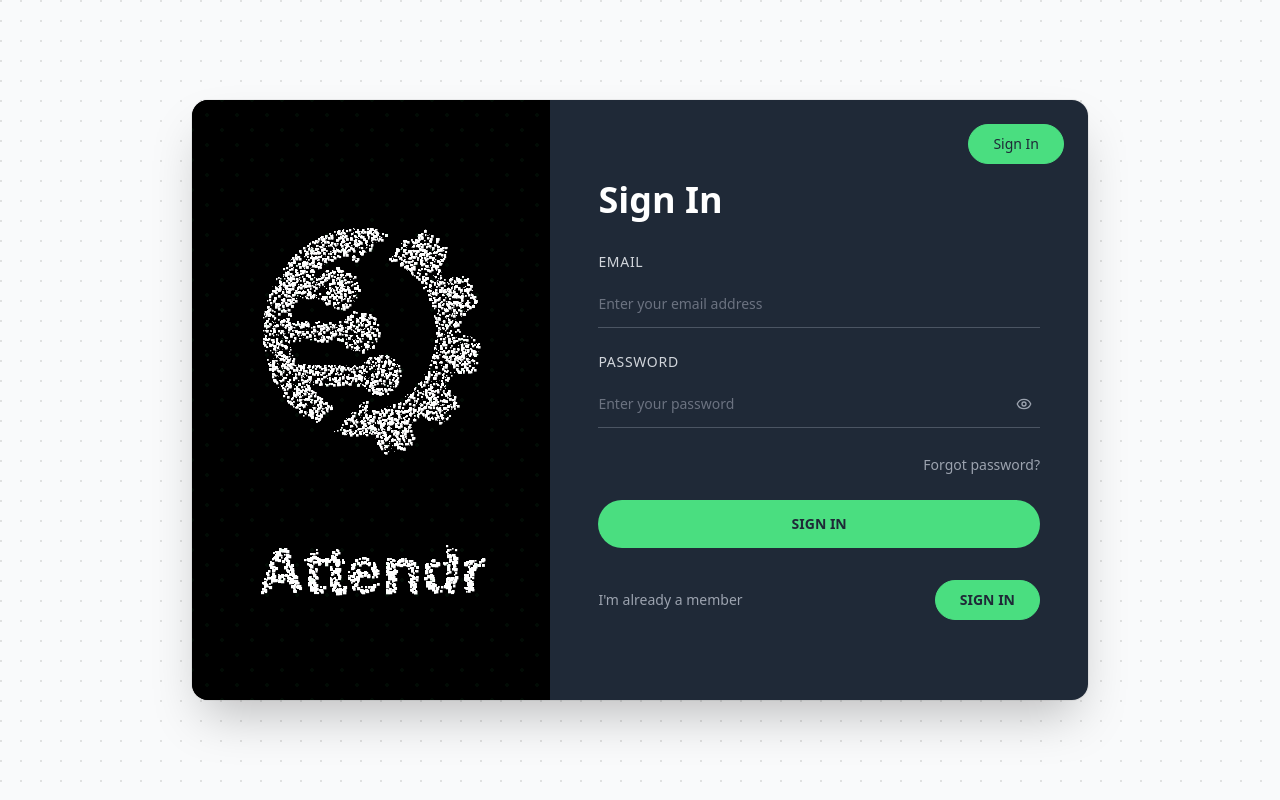
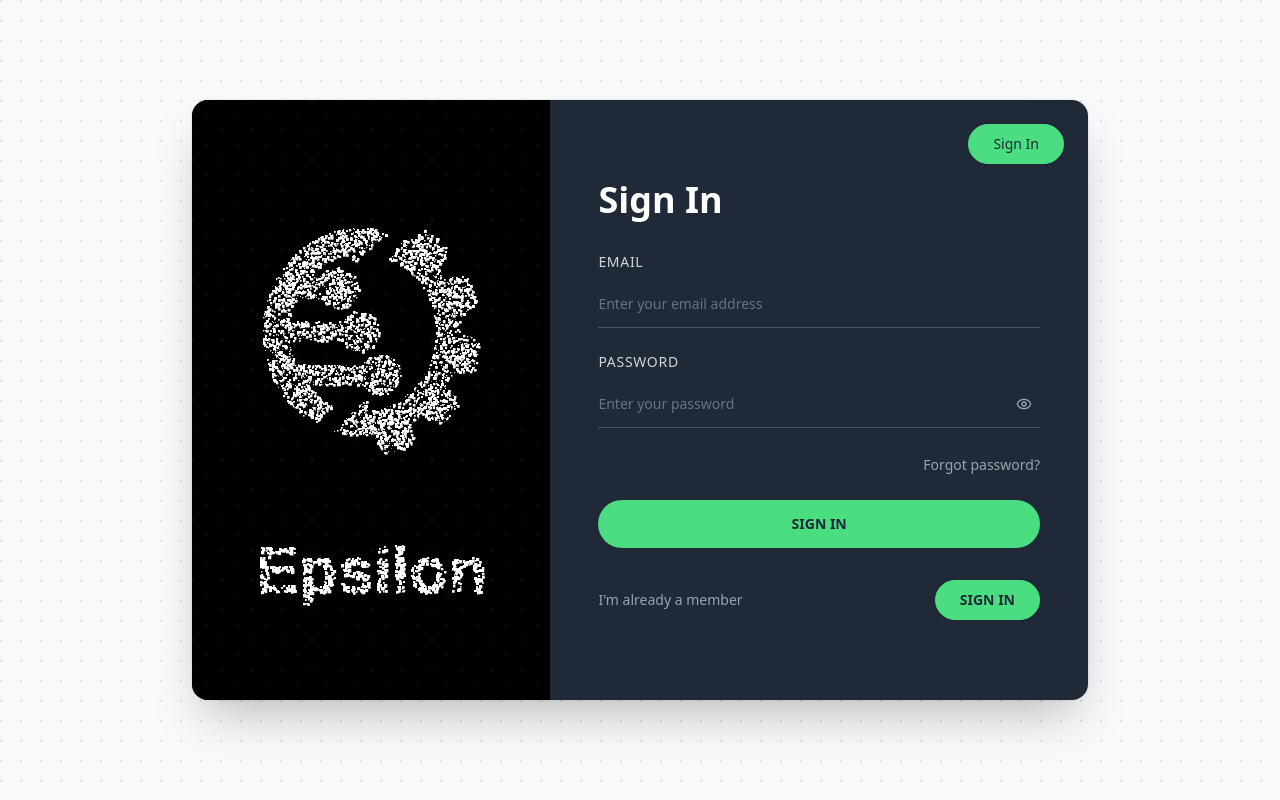
Before and after one commit to zeroslashagency/epsilon-attendance, a React (Vite) app: page /auth in a window 1280 px wide. Built offline with nearby package versions, Linux system fonts and the light colour scheme; no server answers; the HTML template or start-up script is replaced by a standard one.

Commit message:
Fix: Dark mode visibility, database errors, and rebrand to Epsilon

```diff
--- a/src/App.tsx
+++ b/src/App.tsx
@@ -25,7 +25,7 @@ const queryClient = new QueryClient();
 
 const App = () => (
   <ErrorBoundary>
-    <ThemeProvider defaultTheme="dark" storageKey="attendr-ui-theme">
+    <ThemeProvider defaultTheme="light" storageKey="attendr-ui-theme">
       <QueryClientProvider client={queryClient}>
         <AuthProvider>
           <TooltipProvider>
--- a/src/components/Attendance/CurrentAttendanceCard.tsx
+++ b/src/components/Attendance/CurrentAttendanceCard.tsx
@@ -142,7 +142,7 @@ export function CurrentAttendanceCard({ attendanceData, isLoading }: CurrentAtte
                         key={index}
                         className="grid grid-cols-4 gap-4 px-4 py-3 bg-card border border-border rounded-lg hover:bg-muted/30 transition-colors duration-150"
                       >
-                        <div className="text-sm font-medium text-gray-700">
+                        <div className="text-sm font-medium text-foreground">
                           {new Date(today).toLocaleDateString('en-US', { month: 'short', day: 'numeric', year: 'numeric' })}
                         </div>
                         <div className="flex items-center gap-2">
@@ -150,7 +150,7 @@ export function CurrentAttendanceCard({ attendanceData, isLoading }: CurrentAtte
                             "w-2 h-2 rounded-full flex-shrink-0",
                             log.direction === 'in' ? 'bg-green-500' : 'bg-red-500'
                           )} />
-                          <span className="text-sm font-semibold font-mono text-gray-900">{log.time}</span>
+                          <span className="text-sm font-semibold font-mono text-foreground">{log.time}</span>
                         </div>
                         <div className="flex items-center">
                           <Badge
@@ -165,7 +165,7 @@ export function CurrentAttendanceCard({ attendanceData, isLoading }: CurrentAtte
                             {log.direction === 'in' ? '✓ Check In' : '✗ Check Out'}
                           </Badge>
                         </div>
-                        <div className="text-sm text-gray-500 flex items-center gap-1">
+                        <div className="text-sm text-muted-foreground flex items-center gap-1">
                           <ArrowRight className="h-3 w-3" />
                           {getTimeAgo(log.time, today)}
                         </div>
@@ -200,13 +200,13 @@ export function CurrentAttendanceCard({ attendanceData, isLoading }: CurrentAtte
               </div>
 
               {/* Table Header */}
-              <div className="grid grid-cols-4 gap-4 px-4 py-3 bg-gradient-to-r from-green-50/60 to-blue-50/40 rounded-xl text-xs font-bold text-gray-700 border border-green-100/50 shadow-sm">
+              <div className="grid grid-cols-4 gap-4 px-4 py-2.5 bg-muted/50 rounded-lg text-xs font-semibold text-muted-foreground">
                 <div className="flex items-center gap-1.5">
-                  <Calendar className="h-3.5 w-3.5 text-green-600" />
+                  <Calendar className="h-3.5 w-3.5" />
                   Date
                 </div>
                 <div className="flex items-center gap-1.5">
-                  <Clock className="h-3.5 w-3.5 text-green-600" />
+                  <Clock className="h-3.5 w-3.5" />
                   Time
                 </div>
                 <div>Status</div>
@@ -219,9 +219,9 @@ export function CurrentAttendanceCard({ attendanceData, isLoading }: CurrentAtte
                   {yesterdayData.punchLogs.map((log, index) => (
                     <div
                       key={index}
-                      className="grid grid-cols-4 gap-4 px-4 py-3.5 bg-gradient-to-r from-white to-gray-50/30 border border-gray-200/60 rounded-xl hover:border-green-400/60 hover:shadow-md hover:from-green-50/20 hover:to-blue-50/20 transition-all duration-200"
+                      className="grid grid-cols-4 gap-4 px-4 py-3 bg-card border border-border rounded-lg hover:bg-muted/30 transition-colors duration-150"
                     >
-                      <div className="text-sm font-medium text-gray-700">
+                      <div className="text-sm font-medium text-foreground">
                         {new Date(yesterdayStr).toLocaleDateString('en-US', { month: 'short', day: 'numeric', year: 'numeric' })}
                       </div>
                       <div className="flex items-center gap-2">
@@ -229,7 +229,7 @@ export function CurrentAttendanceCard({ attendanceData, isLoading }: CurrentAtte
                           "w-2 h-2 rounded-full flex-shrink-0",
                           log.direction === 'in' ? 'bg-green-500' : 'bg-red-500'
                         )} />
-                        <span className="text-sm font-semibold font-mono text-gray-900">{log.time}</span>
+                        <span className="text-sm font-semibold font-mono text-foreground">{log.time}</span>
                       </div>
                       <div className="flex items-center">
                         <Badge
@@ -244,7 +244,7 @@ export function CurrentAttendanceCard({ attendanceData, isLoading }: CurrentAtte
                           {log.direction === 'in' ? '✓ Check In' : '✗ Check Out'}
                         </Badge>
                       </div>
-                      <div className="text-sm text-gray-500 flex items-center gap-1">
+                      <div className="text-sm text-muted-foreground flex items-center gap-1">
                         <ArrowRight className="h-3 w-3" />
                         {getTimeAgo(log.time, yesterdayStr)}
                       </div>
--- a/src/components/DeviceStatus.tsx
+++ b/src/components/DeviceStatus.tsx
@@ -19,10 +19,10 @@ export const DeviceStatus: React.FC = () => {
 
   const fetchDeviceStatus = async () => {
     try {
-      // Query employee_raw_logs with ALL timestamp fields
+      // Query employee_raw_logs with available timestamp fields
       const { data: logs, error: logsError } = await supabase
         .from('employee_raw_logs')
-        .select('log_date, sync_time, sync_timestamp, created_at')
+        .select('log_date, sync_time, created_at')
         .order('created_at', { ascending: false })
         .limit(1);
 
@@ -40,7 +40,6 @@ export const DeviceStatus: React.FC = () => {
         // Try all possible timestamp fields to get the MOST RECENT one
         const timestamps = [
           lastLog.created_at,
-          lastLog.sync_timestamp,
           lastLog.sync_time,
           lastLog.log_date
         ].filter(Boolean);
@@ -48,7 +47,7 @@ export const DeviceStatus: React.FC = () => {
         console.log('🕐 All timestamps found:', timestamps);
 
         // Use created_at as it's when the record was inserted into Supabase
-        const mostRecentTime = lastLog.created_at || lastLog.sync_timestamp || lastLog.sync_time || lastLog.log_date;
+        const mostRecentTime = lastLog.created_at || lastLog.sync_time || lastLog.log_date;
         const lastSync = new Date(mostRecentTime);
         const now = new Date();
         const diffMs = now.getTime() - lastSync.getTime();
--- a/src/index.css
+++ b/src/index.css
@@ -62,11 +62,11 @@ All colors MUST be HSL.
   }
 
   .dark {
-    --background: 240 5.9% 10%;
-    --foreground: 0 0% 98%;
+    --background: 222.2 84% 4.9%;
+    --foreground: 210 40% 98%;
 
-    --card: 240 3.7% 15.9%;
-    --card-foreground: 0 0% 95%;
+    --card: 222.2 47% 11%;
+    --card-foreground: 210 40% 98%;
 
     --popover: 240 5.9% 10%;
     --popover-foreground: 0 0% 98%;
--- a/src/pages/AuthPage.tsx
+++ b/src/pages/AuthPage.tsx
@@ -22,8 +22,8 @@ export default function AuthPage() {
   const { login, isAuthenticated, resetPassword, updatePassword } = useAuth()
   const navigate = useNavigate()
 
-  // Interactive Logo Particles Component (Embedded for Attendr)
-  function AttendrLogoParticles() {
+  // Interactive Logo Particles Component (Embedded for Epsilon)
+  function EpsilonLogoParticles() {
     const canvasRef = useRef<HTMLCanvasElement>(null);
     const mousePositionRef = useRef({ x: 0, y: 0 });
     const isTouchingRef = useRef(false);
@@ -82,19 +82,19 @@ export default function AuthPage() {
           logoSize
         );
 
-        // Draw the "Attendr" text below the logo - make it bigger and clearer
+        // Draw the "Epsilon" text below the logo - make it bigger and clearer
         ctx.font = 'bold 64px Arial';
         ctx.textAlign = 'center';
         ctx.textBaseline = 'middle';
-        ctx.fillStyle = 'white';
 
-        // Add text stroke for better clarity
-        ctx.strokeStyle = 'rgba(34, 197, 94, 0.3)';
+        // Use white color with slight glow
+        ctx.fillStyle = 'rgba(255, 255, 255, 0.95)';
+        ctx.strokeStyle = 'rgba(255, 255, 255, 0.3)';
         ctx.lineWidth = 2;
 
         const textY = centerY + logoSize / 2 + 100; // Position below logo
-        ctx.strokeText('Attendr', centerX, textY); // Draw stroke first
-        ctx.fillText('Attendr', centerX, textY); // Then draw fill
+        ctx.strokeText('Epsilon', centerX, textY); // Draw stroke first
+        ctx.fillText('Epsilon', centerX, textY); // Then draw fill
 
         textImageData = ctx.getImageData(0, 0, canvas.width, canvas.height);
         ctx.clearRect(0, 0, canvas.width, canvas.height);
@@ -269,7 +269,7 @@ export default function AuthPage() {
         <canvas
           ref={canvasRef}
           className="w-full h-full absolute top-0 left-0 touch-none"
-          aria-label="Interactive Attendr logo particle effect"
+          aria-label="Interactive Epsilon logo particle effect"
         />
         {/* Grid pattern overlay - bigger dots */}
         <div
@@ -378,7 +378,7 @@ export default function AuthPage() {
       }}>
         {/* Left Panel - Interactive Logo Particles */}
         <div className="w-2/5 bg-black relative">
-          <AttendrLogoParticles />
+          <EpsilonLogoParticles />
         </div>
 
         {/* Right Panel - Login Form */}
--- a/src/providers/ThemeProvider.tsx
+++ b/src/providers/ThemeProvider.tsx
@@ -1,6 +1,6 @@
 import { createContext, useContext, useEffect, useState } from 'react';
 
-type Theme = 'dark' | 'dark' | 'system';
+type Theme = 'dark' | 'light' | 'system';
 
 type ThemeProviderProps = {
   children: React.ReactNode;
```
Also changed, not shown: 1 other file (tests, documents, lock files or other folders).
